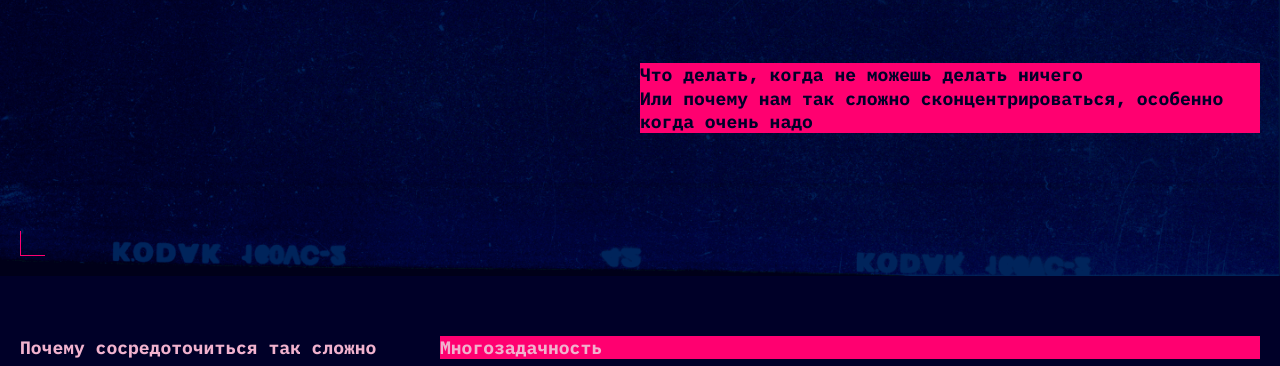
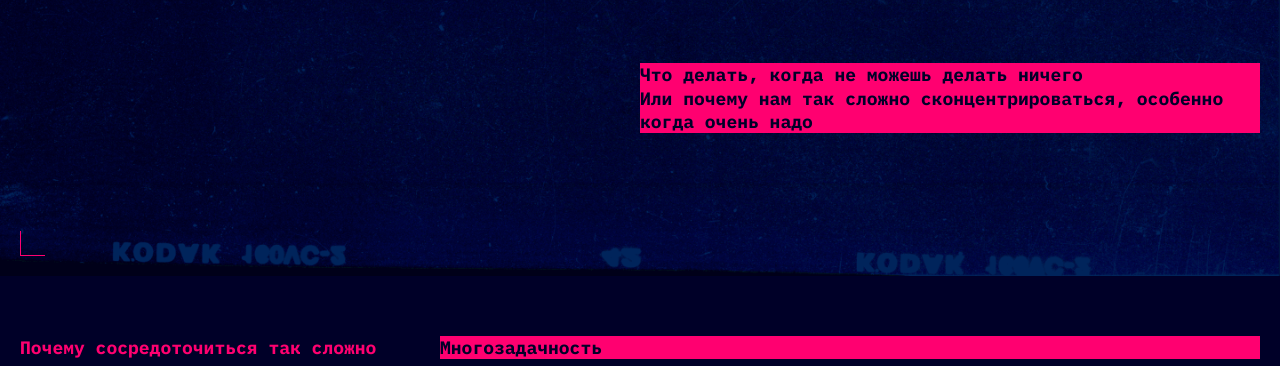
Before and after one commit to sergei-platonov/slozhno-sosredotochitsya, a website: page index.html in a window 1280 px wide. Shown: the part 524-890 px from the top of the page. Drawn offline with Linux system fonts and the light colour scheme.

Commit message:
Правки для dark

```diff
--- a/styles/light.css
+++ b/styles/light.css
@@ -27,9 +27,9 @@
     border-color: var(--light-text-color);
   }
 
-  .article-hard__section-title,
-  .article-attention__section-title,
-  .article-concentrate__title {
+  .theme_light .article-hard__section-title,
+  .theme_light .article-attention__section-title,
+  .theme_light.article-concentrate__title {
     color: var(--light-text-color);
   }
 }
```
